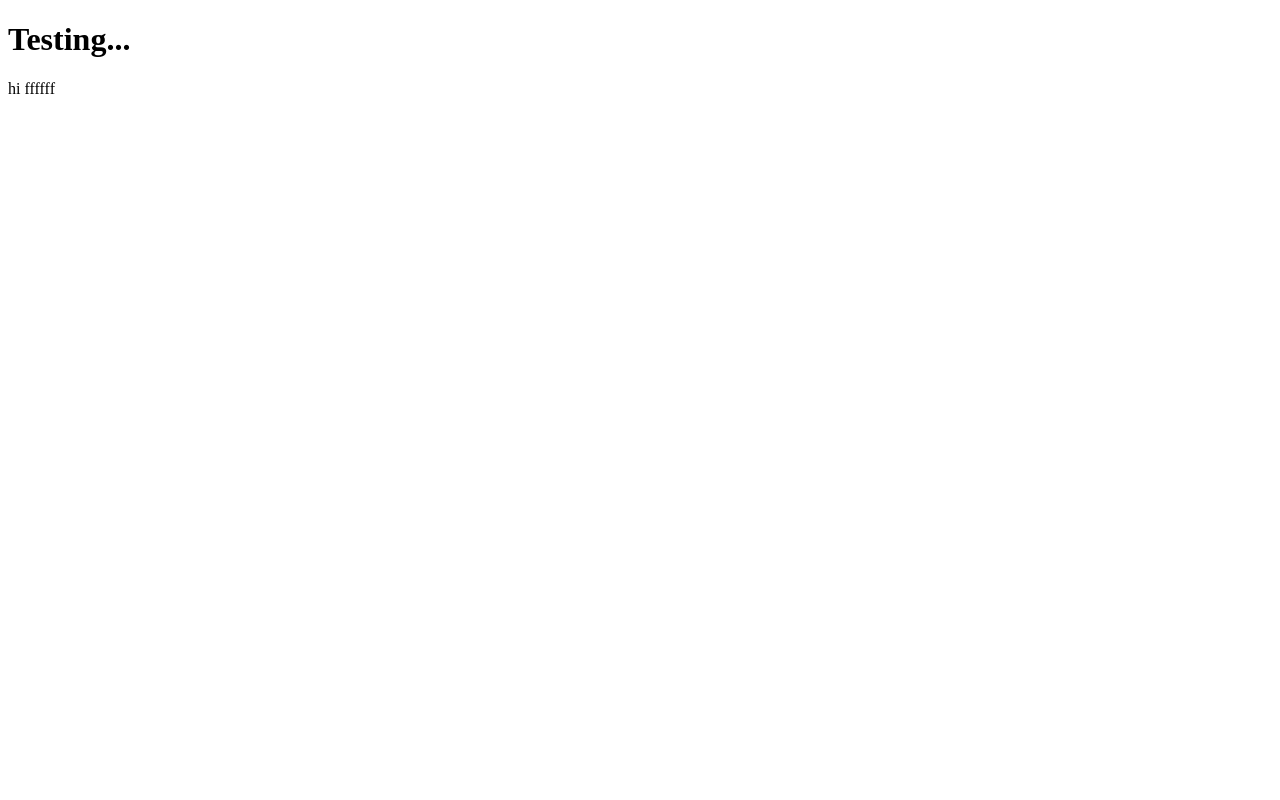
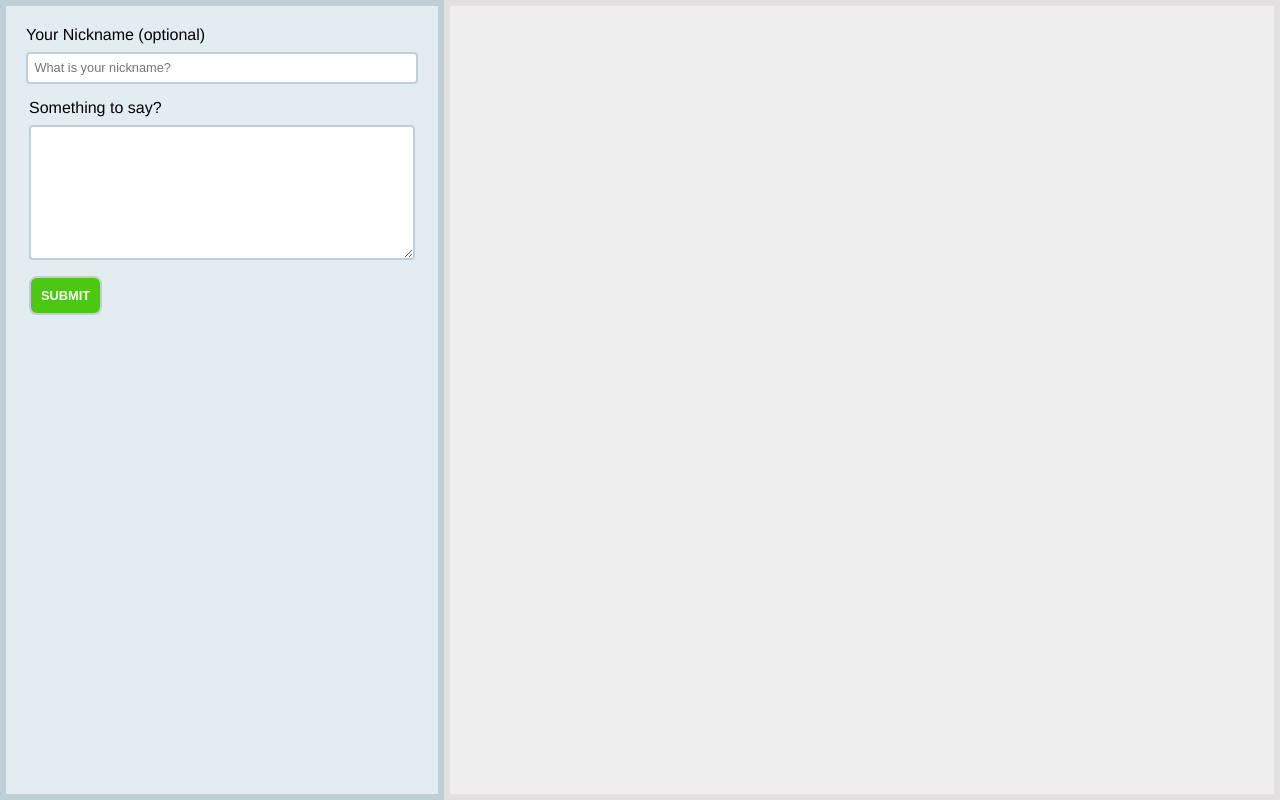
Before and after one commit to azusakaworu/Ling_D_chatApp, a website: page views/index.html in a window 1280 px wide. Drawn offline with nearby package versions, Linux system fonts and the light colour scheme; files that its build step writes are made by us from their sources.

Commit message:
updat sass html

```diff
--- /dev/null
+++ b/sass/main.scss
@@ -0,0 +1,72 @@
+/* reset */
+* {
+	margin: 0; padding: 0; box-sizing: border-box;
+}
+
+html, body { height: 100%; }
+
+body { font: 16px Helvetica, Arial; }
+
+main {
+	display: flex;
+	height: 100%;
+	flex-direction: row;
+}
+.form-container, .messages { padding: 20px; }
+.form-container {
+	flex: 1;
+	border: 6px solid #bfcfd6;
+	background-color: #e3edf1;
+
+	label { display: block; margin-bottom: 0.5rem; }
+}
+
+.messages {
+	flex: 2;
+	background-color: #eee;
+	border: 6px solid #e2e0e0;
+}
+
+input, textarea {
+	display: block;
+	width: 100%;
+	border: 2px solid #bfcfd6;
+	//border-color: #bfcfd6;
+	border-radius: 4px;
+	font-size: 0.8rem;
+	padding: 0.4rem;
+	border-style: solid;
+}
+
+textarea { height: 135px; }
+
+
+
+form {
+	//background: #000;
+	padding: 3px;
+	margin: 12px auto;
+
+	input[type=submit] {
+		width: auto;
+		padding: 10px;
+		background-color: rgb(75, 200, 17);
+		margin-top: 1rem;
+		border-radius: 8px;
+		color: white;
+		cursor: pointer;
+		text-transform: uppercase;
+		font-weight: bold;
+	}
+}
+
+#messages {
+	list-style-type: none; margin: 0; padding: 0;
+
+	li { padding: 5px 10px;	}
+	li:nth-child(odd) { background: #eee; }
+}
+
+// imports
+
+@import 'modules/_message';
--- /dev/null
+++ b/sass/modules/_message.scss
@@ -0,0 +1,18 @@
+.new-message {
+    span { font-size: 0.8rem; display: block; margin-bottom: 2px; }
+
+    width: 45%;
+    padding: 8px 12px;
+    background-color: white;
+    border-radius: 8px;
+    margin-bottom: 1rem;
+
+    float:left;
+    clear: both;
+}
+
+.my-message {
+    float: right !important;
+    background-color: #86bf9d;
+    color: white;
+}
--- a/views/index.html
+++ b/views/index.html
@@ -1,13 +1,31 @@
 <!DOCTYPE html>
 <html lang="en">
 <head>
-    <meta charset="UTF-8">
-    <meta name="viewport" content="width=device-width, initial-scale=1.0">
-    <meta http-equiv="X-UA-Compatible" content="ie=edge">
-    <title>My Awesome Social Media App!</title>
+	<meta charset="UTF-8">
+	<title>Socket IO Chat with Node!</title>
+	<link rel="stylesheet" href="css/main.css">
+	<script src="https://unpkg.com/vue"></script>
 </head>
 <body>
-    <h1>Testing...</h1>
-    <p>hi ffffff</p>
+	<main id="app">
+		<section class="form-container">
+			<label for="nickname">Your Nickname (optional)</label>
+			<input type="text" id="nickname" class="nickname" placeholder="What is your nickname?">
+
+			<form>
+				<label for="message">Something to say?</label>
+				<textarea class="message" type="text" autocomplete="off" id="textarea"></textarea>
+				<input type="submit">
+			</form>
+		</section>
+
+		<section class="messages">
+			<ul id="messages">
+
+			</ul>
+		</section>
+	</main>
+	<script src="/socket.io/socket.io.js"></script>
+	<script type="module" src="js/main_vm.js"></script>
 </body>
 </html>
```
Also changed, not shown: public/css/main.css (added), 1 other file.
